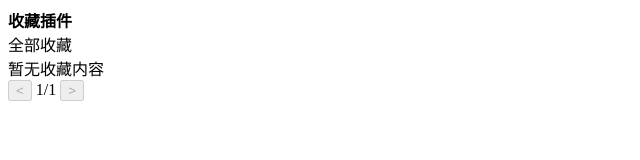
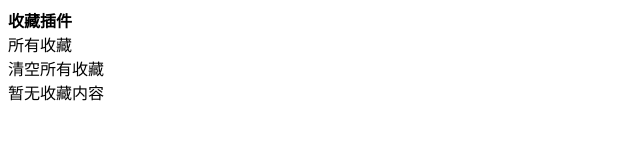
Before and after one commit to yuncengfeihou/star, a plain HTML site: page index.html in a window 1280 px wide. Shown: the whole page, without its empty margins (0-640 px from the left). Drawn offline with Linux system fonts and the light colour scheme.

Commit message:
Update index.html

```diff
--- a/index.html
+++ b/index.html
@@ -5,18 +5,20 @@
       <div class="inline-drawer-icon fa-solid fa-circle-chevron-down down"></div>
     </div>
     <div class="inline-drawer-content">
-            <div class="favorites_container">
+      <div class="favorites_directory">
         <div class="favorites_header">
-                    <div class="favorites_title">全部收藏</div>
+          <div class="favorites_title">所有收藏</div>
+          <div class="favorites_actions">
+            <div id="favorites_clear_all" class="menu_button">清空所有收藏</div>
           </div>
-                <div id="favorites_index_list" class="favorites_list">
-                    <!-- 目录列表将在这里动态生成 -->
+        </div>
+        <div class="favorites_divider"></div>
+        <div id="favorites_directory_content" class="favorites_directory_content">
+          <!-- 收藏目录将在JavaScript中动态生成 -->
           <div class="no_favorites">暂无收藏内容</div>
         </div>
-                <div class="favorites_pagination">
-                    <button id="favorites_prev_page" class="menu_button" disabled><</button>
-                    <span id="favorites_page_info">1/1</span>
-                    <button id="favorites_next_page" class="menu_button" disabled>></button>
+        <div id="favorites_directory_pagination" class="favorites_pagination">
+          <!-- 分页控件将在JavaScript中动态生成 -->
         </div>
       </div>
     </div>
```
Lines whose indentation alone changed are shown as unchanged.
